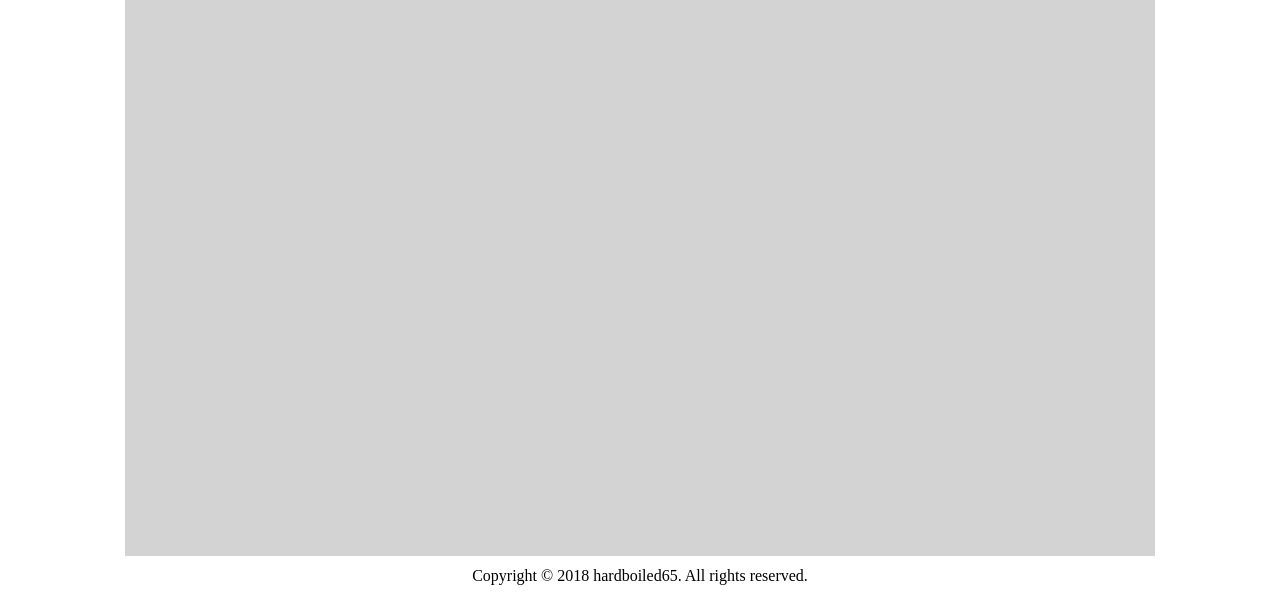
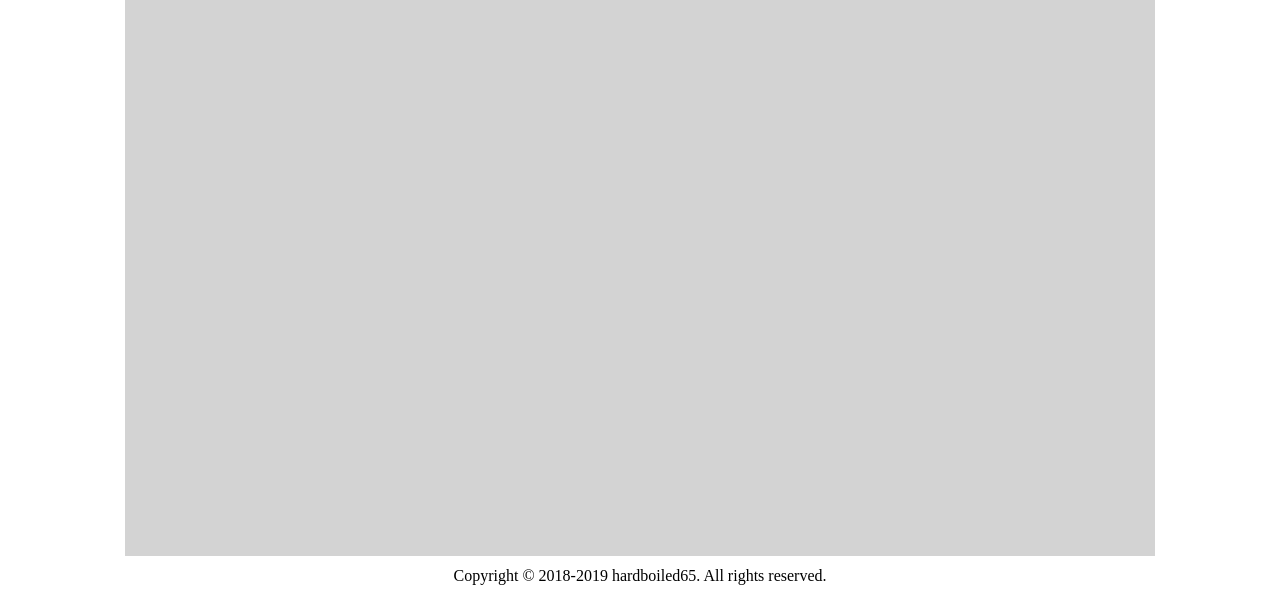
Before and after one commit to hardboiled65/hardboiled65.github.io, a plain HTML site: page about/index.html in a window 1280 px wide. Shown: the part 204-800 px from the top of the page. Drawn offline with Linux system fonts and the light colour scheme.

Commit message:
Copyright updated(2019!)

```diff
--- a/about/index.html
+++ b/about/index.html
@@ -75,7 +75,8 @@
     </article>
   </section>
   <footer>
-    <p>Copyright &copy; 2018 hardboiled65. All rights reserved.</p>
+    <p>Copyright &copy; 2018-2019 hardboiled65. All rights reserved.</p>
   </footer>
+
 </body>
 </html>
```
Also changed, not shown: about/resume/index.html (+2 -1 lines), index.html (+2 -1 lines), projects/index.html (+2 -1 lines), src/footer.html (+1 -1 lines).
